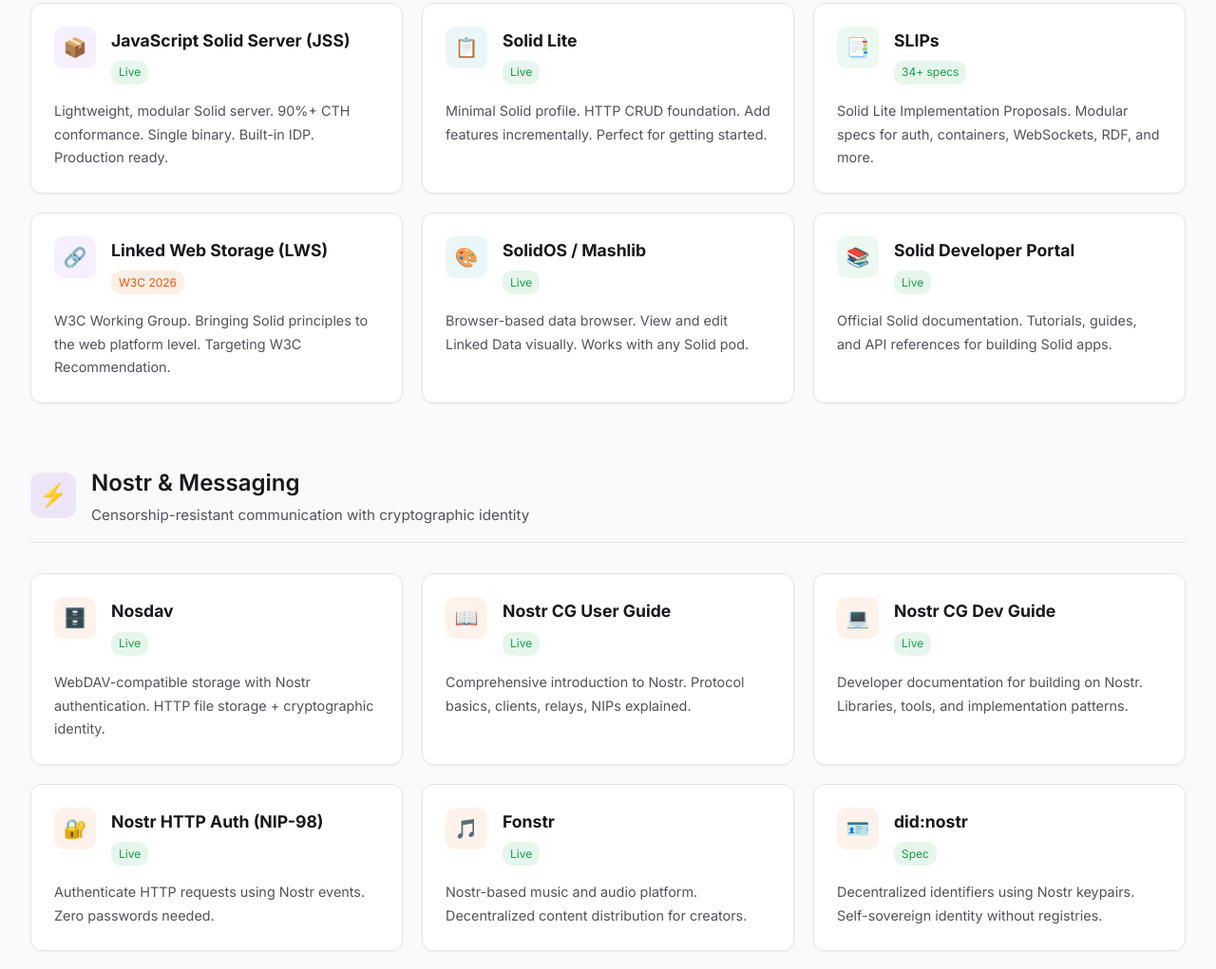
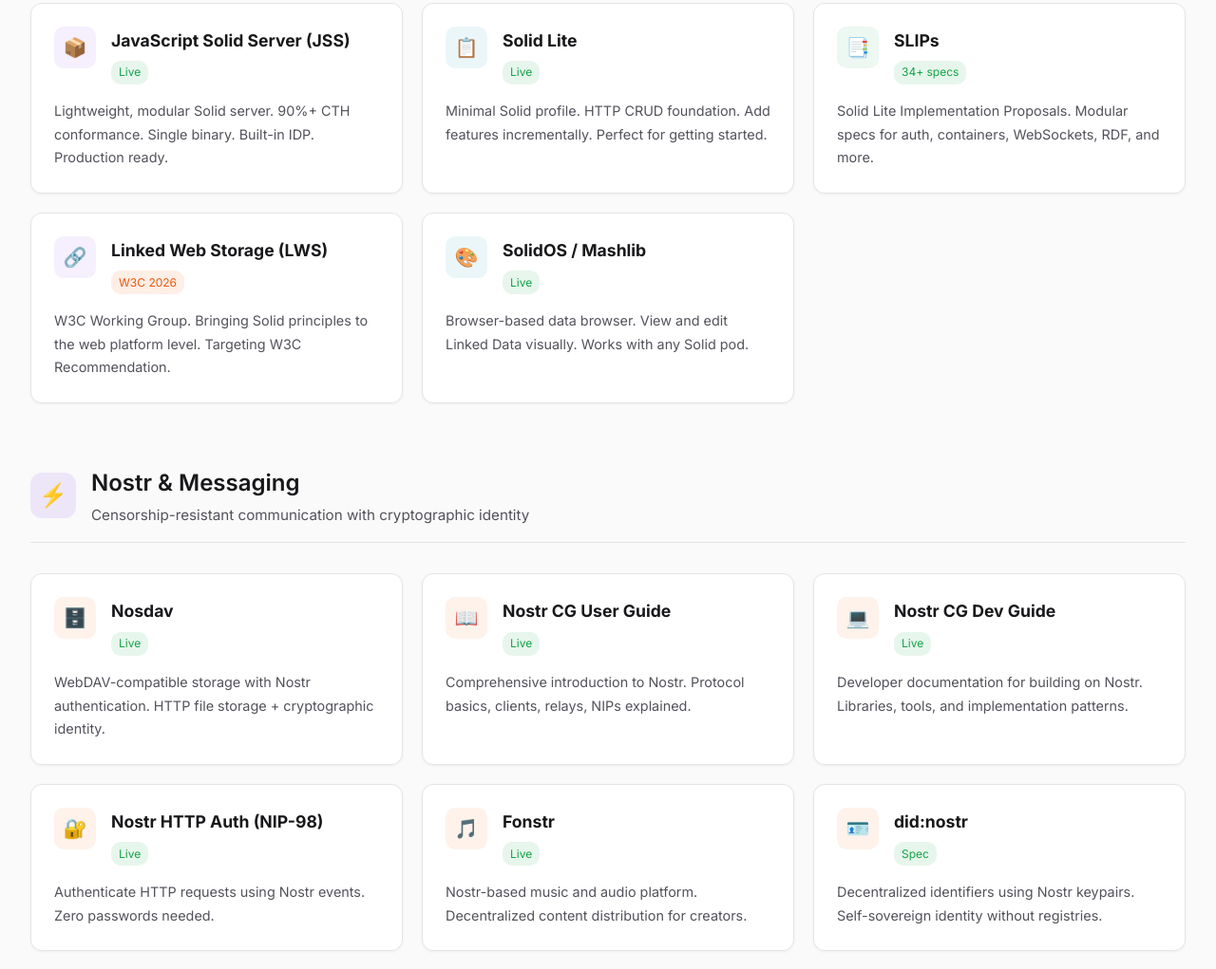
Before and after one commit to sandy-mount/sandymount, a website: page index.html in a window 1280 px wide. Shown: the part 1986-3007 px from the top of the page at 95% size. Drawn offline with Linux system fonts and the light colour scheme.

Commit message:
Remove Solid Developer Portal

```diff
--- a/index.html
+++ b/index.html
@@ -670,16 +670,6 @@
           </div>
           <p>Browser-based data browser. View and edit Linked Data visually. Works with any Solid pod.</p>
         </a>
-        <a href="https://solidproject.org/developers" class="project-card">
-          <div class="project-top">
-            <div class="project-icon green">📚</div>
-            <div class="project-info">
-              <h4>Solid Developer Portal</h4>
-              <span class="status">Live</span>
-            </div>
-          </div>
-          <p>Official Solid documentation. Tutorials, guides, and API references for building Solid apps.</p>
-        </a>
       </div>
     </div>
 
```
